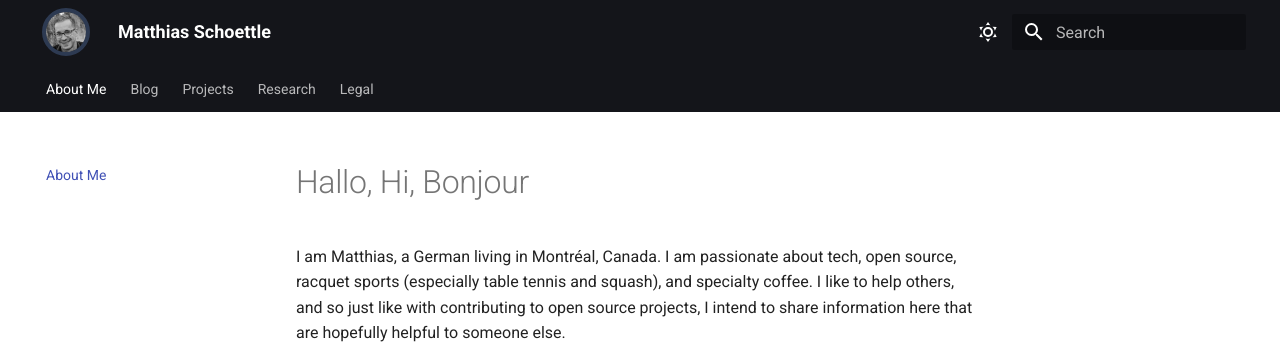
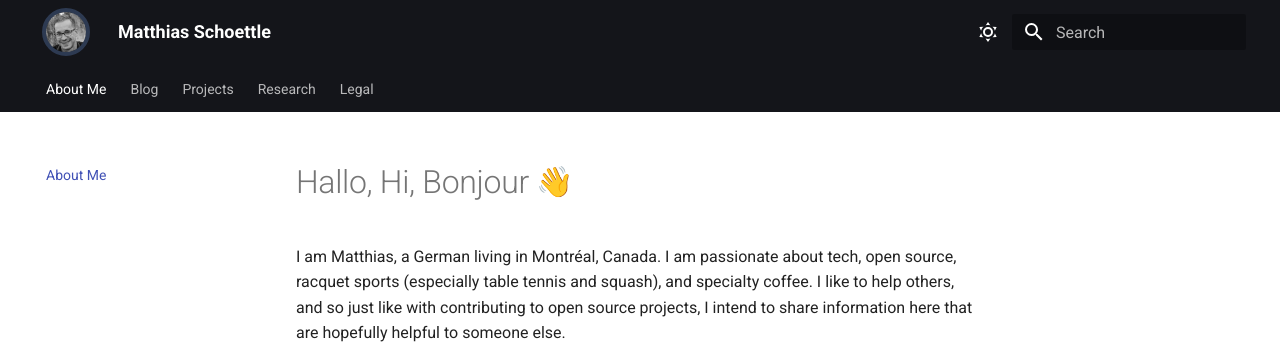
Before and after one commit to mschoettle/website, an MkDocs documentation site: the page built from docs/index.md, in a window 1280 px wide. Shown: the top 356 px of the page. Built offline with MkDocs 1.6.1 and Material for MkDocs 9.7.7, drawn with Linux system fonts in a browser that asks for light colours; emoji names are drawn with the system emoji font.

Commit message:
chore: enable support for emojis and icons

```diff
--- a/docs/index.md
+++ b/docs/index.md
@@ -1,4 +1,4 @@
-# Hallo, Hi, Bonjour
+# Hallo, Hi, Bonjour :wave:
 
 I am Matthias, a German living in Montréal, Canada. I am passionate about tech, open source, racquet sports (especially table tennis and squash), and specialty coffee. I like to help others, and so just like with contributing to open source projects, I intend to share information here that are hopefully helpful to someone else.
 
--- a/mkdocs.yml
+++ b/mkdocs.yml
@@ -109,6 +109,11 @@
       pygments_lang_class: true
   - pymdownx.inlinehilite
   - pymdownx.snippets
+  # icons and emojis
+  # https://squidfunk.github.io/mkdocs-material/reference/icons-emojis/
+  - pymdownx.emoji:
+      emoji_index: !!python/name:material.extensions.emoji.twemoji
+      emoji_generator: !!python/name:material.extensions.emoji.to_svg
 
 # https://www.mkdocs.org/user-guide/configuration/#validation
 validation:
```
